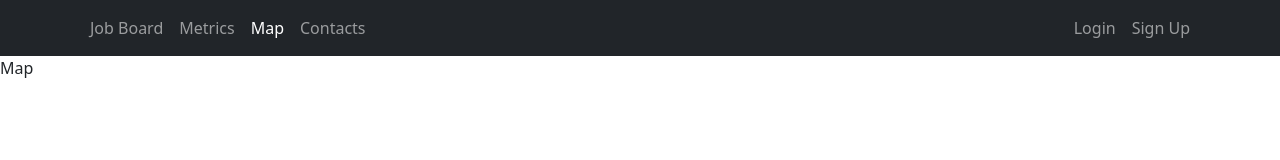
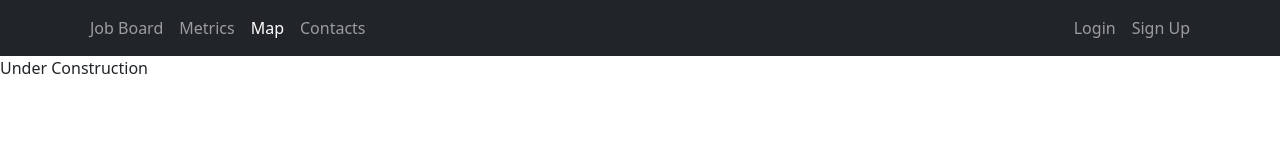
Before and after one commit to asahad/TrackMyHunt, a React (Vite) app: page /map in a window 1280 px wide. Shown: the top 160 px of the page. Built offline with nearby package versions, Linux system fonts and the light colour scheme.

Commit message:
Under Metric, Map Pages

```diff
--- a/src/pages/Contacts.jsx
+++ b/src/pages/Contacts.jsx
@@ -2,6 +2,6 @@ import React from 'react'
 
 export default function Contacts() {
   return (
-    <div>Contacts</div>
+    <div>Under Construction</div>
   )
 }
--- a/src/pages/Map.jsx
+++ b/src/pages/Map.jsx
@@ -2,6 +2,6 @@ import React from 'react'
 
 export default function Map() {
   return (
-    <div>Map</div>
+    <div>Under Construction</div>
   )
 }
--- a/src/pages/Metrics.jsx
+++ b/src/pages/Metrics.jsx
@@ -2,6 +2,6 @@ import React from 'react'
 
 export default function Metrics() {
   return (
-    <div>Metrics</div>
+    <div>Under construction</div>
   )
 }
```
